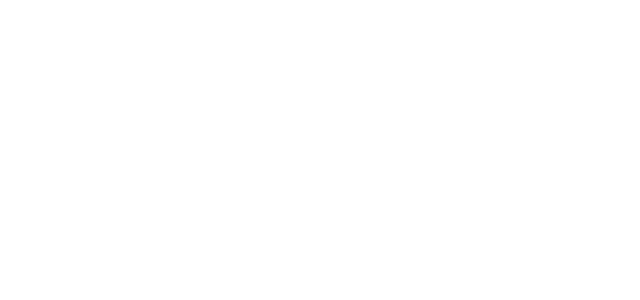
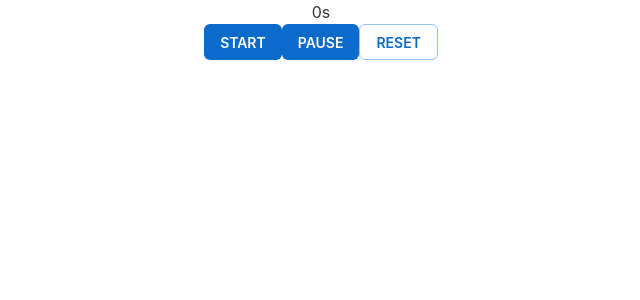
Before and after one commit to Boxte/multi-timer, a React (Create React App) app: page / in a window 1280 px wide. Shown: the top 300 px of the page, without its empty margins (319-959 px from the left). Built offline with nearby package versions, Linux system fonts and the light colour scheme.

Commit message:
wip: working on adding multi timer

```diff
--- a/package.json
+++ b/package.json
@@ -4,6 +4,9 @@
   "homepage": "https://boxte.github.io/multi-timer",
   "private": true,
   "dependencies": {
+    "@emotion/react": "^11.11.1",
+    "@emotion/styled": "^11.11.0",
+    "@mui/joy": "^5.0.0-alpha.86",
     "@testing-library/jest-dom": "^5.16.5",
     "@testing-library/react": "^13.4.0",
     "@testing-library/user-event": "^13.5.0",
@@ -56,6 +59,7 @@
     ]
   },
   "devDependencies": {
-    "gh-pages": "^5.0.0"
+    "gh-pages": "^5.0.0",
+    "prettier": "3.0.0"
   }
 }
--- a/src/App.tsx
+++ b/src/App.tsx
@@ -1,8 +1,13 @@
-import React from "react";
-import "./App.css";
+import React from 'react';
+import './App.css';
+import Timer from './components/timer';
 
 function App() {
-  return <div className="App"></div>;
+  return (
+    <div className="App">
+      <Timer></Timer>
+    </div>
+  );
 }
 
 export default App;
--- a/src/components/timer.tsx
+++ b/src/components/timer.tsx
@@ -1,5 +1,45 @@
-const Timer = () => {
-  return <div></div>;
+import { useState } from 'react';
+import { Typography, Button } from '@mui/joy';
+
+const Timer = (props: any) => {
+  const [displayedTime, setDisplayedTime] = useState('0s');
+  const [seconds, setSeconds] = useState(0);
+  const [centisecond, setCentiseconds] = useState(0);
+  const [beginText, setBeginText] = useState('START');
+  let int: NodeJS.Timer;
+
+  const handleStartButton = () => {
+    int = setInterval(() => startTimer(), 10);
+  };
+
+  const startTimer = () => {
+    let newCenti = centisecond + 1;
+    if (newCenti > 99) {
+      setSeconds((seconds) => seconds + 1);
+      setCentiseconds(0);
+      console.log('hey');
+    } else {
+      console.log(centisecond);
+      setCentiseconds(newCenti);
+    }
+    setDisplayedTime(`${seconds}s ${centisecond}`);
+  };
+
+  const handleResetButton = () => {
+    setCentiseconds(0);
+    setSeconds(0);
+  };
+
+  return (
+    <div>
+      <Typography>{displayedTime}</Typography>
+      <>
+        <Button onClick={handleStartButton}>{beginText}</Button>
+        <Button>PAUSE</Button>
+        <Button variant="outlined">RESET</Button>
+      </>
+    </div>
+  );
 };
 
 export default Timer;
```
Also changed, not shown: tsconfig.json (+2 -8 lines), .prettierrc.json (added), 1 other file (tests, documents, lock files or other folders).
